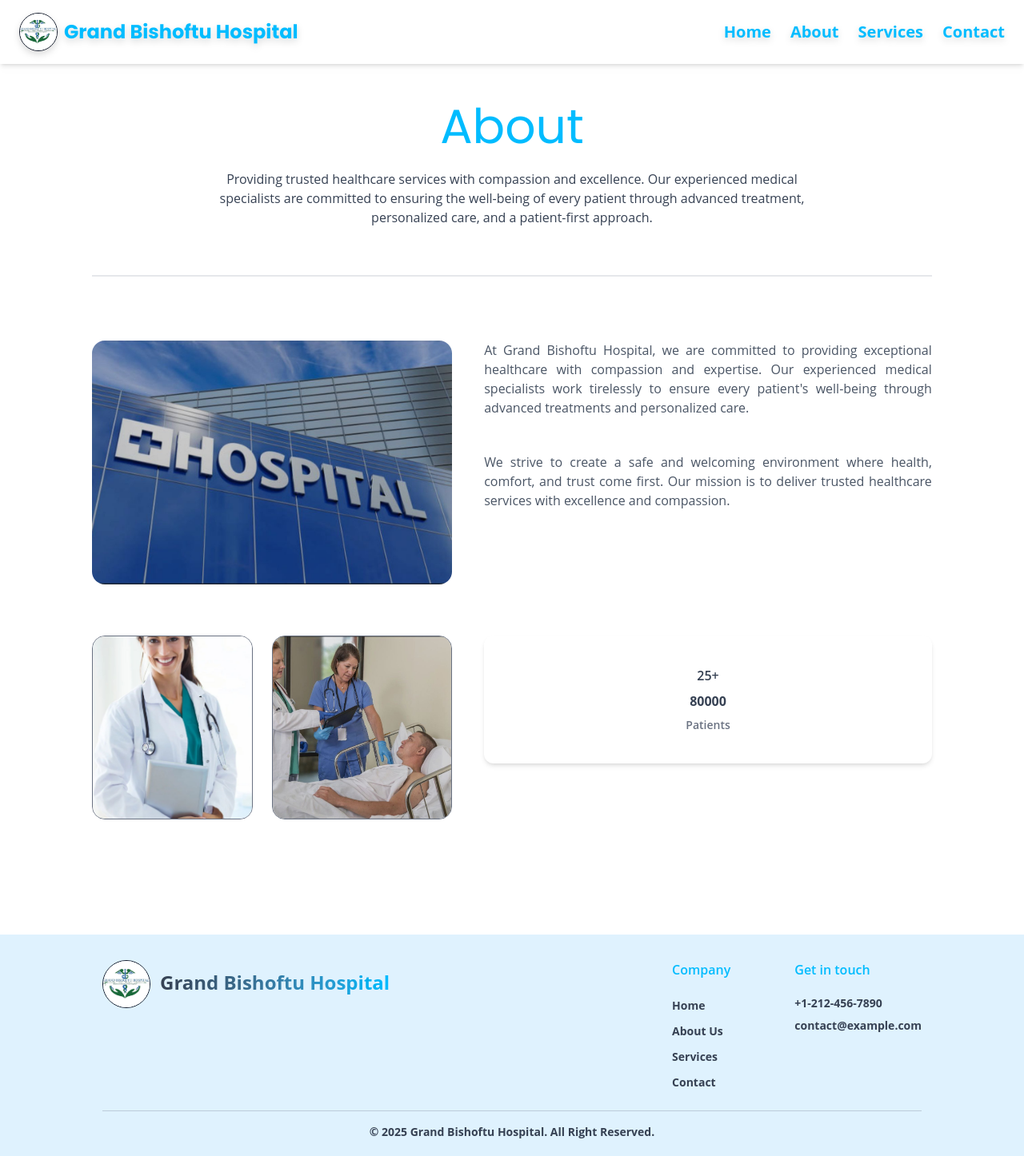
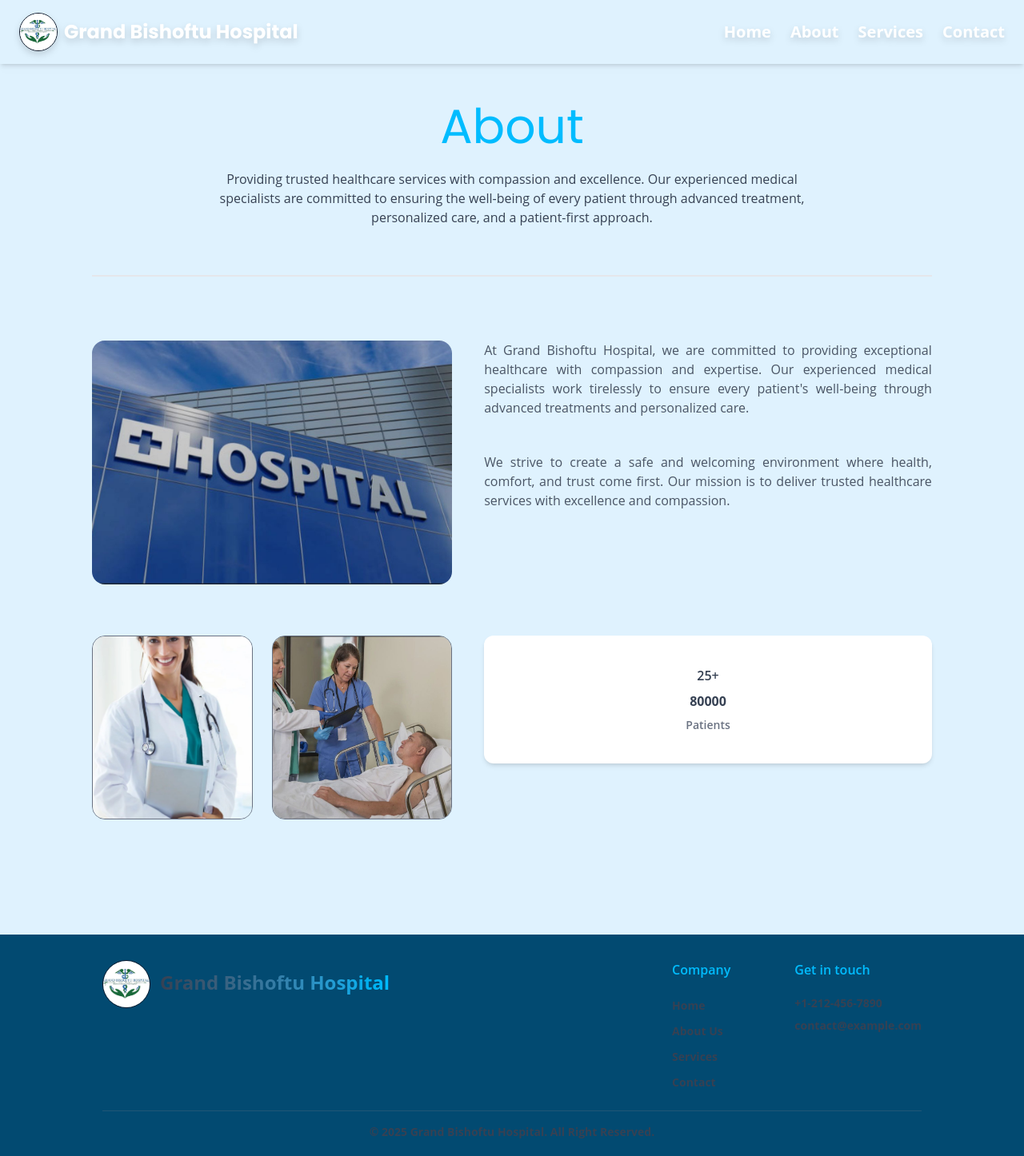
Before and after one commit to Tsedniya/Grand_Bishoftu_Hospital, a React (Vite) app in the folder myapp/: page /about in a window 1280 px wide. Shown: the whole page at 80% size. Built offline with nearby package versions, Linux system fonts and the light colour scheme.

Commit message:
frontend:navbar

```diff
--- a/myapp/src/components/Footer.jsx
+++ b/myapp/src/components/Footer.jsx
@@ -8,7 +8,7 @@ const Footer = () => {
   const goTo = (path) => navigate(path);
 
   return (
-    <footer className="px-6 bg-sky-100 md:px-16 lg:px-24 xl:px-32 pt-8 w-full  text-gray-500">
+    <footer className="px-6 bg-sky-900 md:px-16 lg:px-24 xl:px-32 pt-8 w-full  text-gray-500">
       <div className="flex flex-col md:flex-row justify-between w-full gap-10 border-b border-gray-500/30 pb-6">
 
         {/* Logo + Title + Paragraph */}
--- a/myapp/src/components/Hero.jsx
+++ b/myapp/src/components/Hero.jsx
@@ -13,7 +13,8 @@ const Hero = () => {
           >
 
 
-         <div className="absolute inset-0 bg-gradient-to-t from-sky-950/90 via-sky-900/40 to-transparent" />
+        <div className="absolute inset-0 bg-gradient-to-t from-sky-950/50 via-sky-900/35 to-transparent" />
+
 
 
           <div className="relative z-10 flex flex-col justify-between min-h-screen px-6 md:px-16 lg:px-24 pt-65 pb-50">
--- a/myapp/src/components/Navbar.jsx
+++ b/myapp/src/components/Navbar.jsx
@@ -33,7 +33,7 @@ const Navbar = () => {
       <div className="flex items-center space-x-2">
         <img className="w-12 rounded-full border border-gray-900" src={logo} alt="logo" />
 
-        <span className="text-2xl font-poppins font-bold text-sky-400">
+        <span className="text-2xl font-poppins font-bold text-white">
           {visible ? 'GBH' : (
             <>
               <span className="hidden sm:inline">Grand Bishoftu Hospital</span>
@@ -45,7 +45,7 @@ const Navbar = () => {
 
 
       {/* Navbar Links (visible on larger screens) */}
-      <ul className="hidden md:flex gap-6 text-sky-400 font-bold text-xl">
+      <ul className="hidden md:flex gap-6 text-white font-bold text-xl">
         <NavLink to="/" className="hover:text-black hover:font-bold">Home</NavLink>
         <NavLink to="/about" className="hover:text-black hover:font-bold">About</NavLink>
         <NavLink to="/services" className="hover:text-black hover:font-bold">Services</NavLink>
--- a/myapp/src/components/TitleAbout.jsx
+++ b/myapp/src/components/TitleAbout.jsx
@@ -6,7 +6,7 @@ import middle from "../assets/middle.jpg"
 
 const TitleAbout = ({ className = "" }) => {
   return (
-    <div className='py-16 px-4 sm:px-[5vw] md:px-[7vw] lg:px-[9vw]'>
+    <div className=' bg-sky-100 py-16 px-4 sm:px-[5vw] md:px-[7vw] lg:px-[9vw]'>
       <div className="flex flex-col items-center">
         <p className="text-center font-poppins text-3xl md:text-6xl text-sky-400 mt-8 md:mt-16">
           About
```
